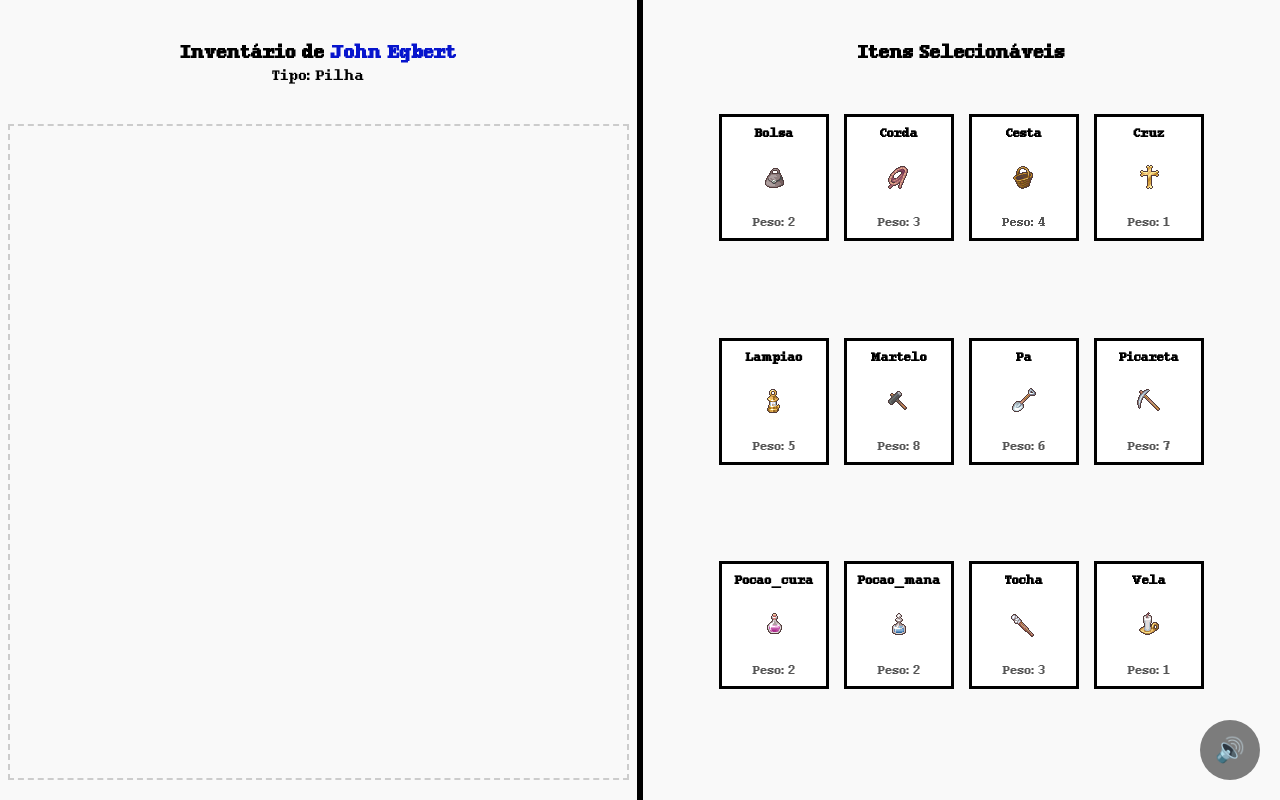
After one commit to joao-victor-costa-gomes/homestuck-inventory-game, a Flask app: page /game in a window 1280 px wide. The commit adds this page. Run offline with Flask 3, Linux system fonts and the light colour scheme.

Commit message:
tela de seleção de itens

```diff
--- a/app.py
+++ b/app.py
@@ -1,19 +1,45 @@
-from flask import Flask, render_template, request, jsonify
+from flask import Flask, render_template, request
+import os
 
 app = Flask(__name__)
 
-# Rota principal que carrega a tela de seleção de personagens
 @app.route('/')
 def index():
     return render_template('index.html')
 
-# Rota preparada para receber a escolha do personagem e iniciar o jogo
-@app.route('/select_character', methods=['POST'])
-def select_character():
-    data = request.json
-    character = data.get('character')
-    inventory_type = data.get('type')
-    return jsonify({"status": "success", "redirect": "/game"})
+@app.route('/game')
+def game():
+    character = request.args.get('character', 'John Egbert')
+    inv_type = request.args.get('type', 'Pilha')
+
+    colors = {
+        'John Egbert': '#0715cd',
+        'Rose Lalonde': '#b536da',
+        'Dave Strider': '#e00707',
+        'Jade Harley': '#4ac925'
+    }
+    char_color = colors.get(character, '#000000')
+
+    # Lógica de leitura do arquivo de texto
+    items_list = []
+    filepath = 'itens.txt'
+
+    if os.path.exists(filepath):
+        with open(filepath, 'r', encoding='utf-8') as file:
+            for line in file:
+                if '=' in line:
+                    name, weight = line.strip().split('=')
+                    items_list.append({
+                        'name': name,
+                        'weight': int(weight),
+                        'img_filename': f"{name}.png"
+                    })
+
+    return render_template('game.html',
+                           character=character,
+                           inv_type=inv_type,
+                           color=char_color,
+                           items=items_list)
 
 if __name__ == '__main__':
     app.run(debug=True)
--- /dev/null
+++ b/itens.txt
@@ -0,0 +1,12 @@
+bolsa=2
+corda=3
+cesta=4
+cruz=1
+lampiao=5
+martelo=8
+pa=6
+picareta=7
+pocao_cura=2
+pocao_mana=2
+tocha=3
+vela=1
--- a/static/css/style.css
+++ b/static/css/style.css
@@ -120,3 +120,109 @@ h1 {
     letter-spacing: 2px;
     font-family: 'FontStuck', 'Courier New', Courier, monospace;
 }
+
+.game-body {
+    margin: 0;
+    padding: 0;
+    height: 100vh;
+    overflow: hidden;
+    font-family: 'FontStuck', 'Courier New', Courier, monospace;
+}
+
+.split-screen {
+    display: flex;
+    height: 100%;
+}
+
+.left-panel, .right-panel {
+    flex: 1;
+    padding: 20px;
+    display: flex;
+    flex-direction: column;
+    align-items: center;
+    background-color: #f9f9f9;
+}
+
+.divider {
+    width: 6px;
+    background-color: #000;
+    height: 100%;
+}
+
+#inventory-container, #items-grid {
+    width: 100%;
+    height: 100%;
+    margin-top: 20px;
+    overflow-y: auto;
+    padding: 10px;
+}
+
+#inventory-container {
+    border: 2px dashed #ccc;
+}
+
+.left-panel h2 {
+    margin-bottom: 2px;
+}
+
+.left-panel p {
+    margin-top: 0;
+    font-size: 1.2rem;
+}
+
+/* Container da grade de itens */
+#items-grid {
+    display: grid;
+    grid-template-columns: repeat(4, 110px); /* Tamanho fixo menor para os quadrados */
+    justify-content: center; /* Centraliza a grade no painel direito */
+    gap: 15px;
+    width: 100%;
+    margin-top: 20px;
+}
+
+/* Estilo de cada quadradinho atualizado */
+.item-slot {
+    aspect-ratio: 1 / 1.2; /* Deixa o card levemente retangular para caber os textos */
+    border: 3px solid #000;
+    background-color: #fff;
+    display: flex;
+    flex-direction: column; /* Organiza nome, imagem e peso em coluna */
+    align-items: center;
+    justify-content: space-between; /* Distribui os 3 elementos com espaço igual */
+    padding: 8px;
+    cursor: pointer;
+    transition: transform 0.1s;
+    text-align: center;
+}
+
+.item-slot:hover {
+    transform: scale(1.05);
+    border-color: #666;
+}
+
+/* Ajuste da imagem para dar espaço aos textos */
+.item-slot img {
+    max-width: 80%;
+    max-height: 45px; /* Altura máxima controlada */
+    object-fit: contain;
+}
+
+/* Estilos das fontes dos itens */
+.item-name {
+    font-size: 1rem;
+    font-weight: bold;
+    text-transform: capitalize; /* Deixa a primeira letra do item maiúscula */
+}
+
+.item-weight {
+    font-size: 1rem;
+    color: #555;
+}
+
+/* Esconde o texto padrão a menos que a imagem não carregue */
+.fallback-text {
+    display: none;
+    font-size: 0.9rem;
+    font-weight: bold;
+    word-break: break-word;
+}
--- /dev/null
+++ b/templates/game.html
@@ -0,0 +1,63 @@
+<!DOCTYPE html>
+<html lang="pt-br">
+<head>
+    <meta charset="UTF-8">
+    <title>Sylladex - {{ character }}</title>
+    <link rel="stylesheet" href="{{ url_for('static', filename='css/style.css') }}">
+</head>
+<body class="game-body">
+
+    <audio id="bg-music" loop autoplay>
+        <source src="{{ url_for('static', filename='audio/music.mp3') }}" type="audio/mpeg">
+    </audio>
+
+    <div class="audio-control" onclick="toggleMute()">
+        <span id="mute-icon" style="font-size: 24px;">🔊</span>
+    </div>
+
+    <div class="split-screen">
+        <div class="left-panel">
+            <h2>Inventário de <span style="color: {{ color }};">{{ character }}</span></h2>
+            <p>Tipo: {{ inv_type }}</p>
+
+            <div id="inventory-container" data-type="{{ inv_type }}">
+                </div>
+        </div>
+
+        <div class="divider"></div>
+
+        <div class="right-panel">
+            <h2>Itens Selecionáveis</h2>
+
+            <div id="items-grid">
+                {% for item in items %}
+                <div class="item-slot" data-name="{{ item.name }}" data-weight="{{ item.weight }}">
+                    <span class="item-name">{{ item.name }}</span>
+
+                    <img src="{{ url_for('static', filename='img/itens/' ~ item.img_filename) }}"
+                         alt="{{ item.name }}"
+                         onerror="this.style.display='none';">
+
+                    <span class="item-weight">Peso: {{ item.weight }}</span>
+                </div>
+                {% endfor %}
+            </div>
+        </div>
+    </div>
+
+    <script>
+        const music = document.getElementById('bg-music');
+        const icon = document.getElementById('mute-icon');
+
+        function toggleMute() {
+            if (music.muted) {
+                music.muted = false;
+                icon.innerText = '🔊';
+            } else {
+                music.muted = true;
+                icon.innerText = '🔇';
+            }
+        }
+    </script>
+</body>
+</html>
```
Also changed, not shown: templates/index.html (+12 -8 lines), static/img/itens/pocao_cura.png (renamed from static/img/itens/pocao_de_cura.png), static/img/itens/pocao_mana.png (renamed from static/img/itens/pocao_de_mana.png).
